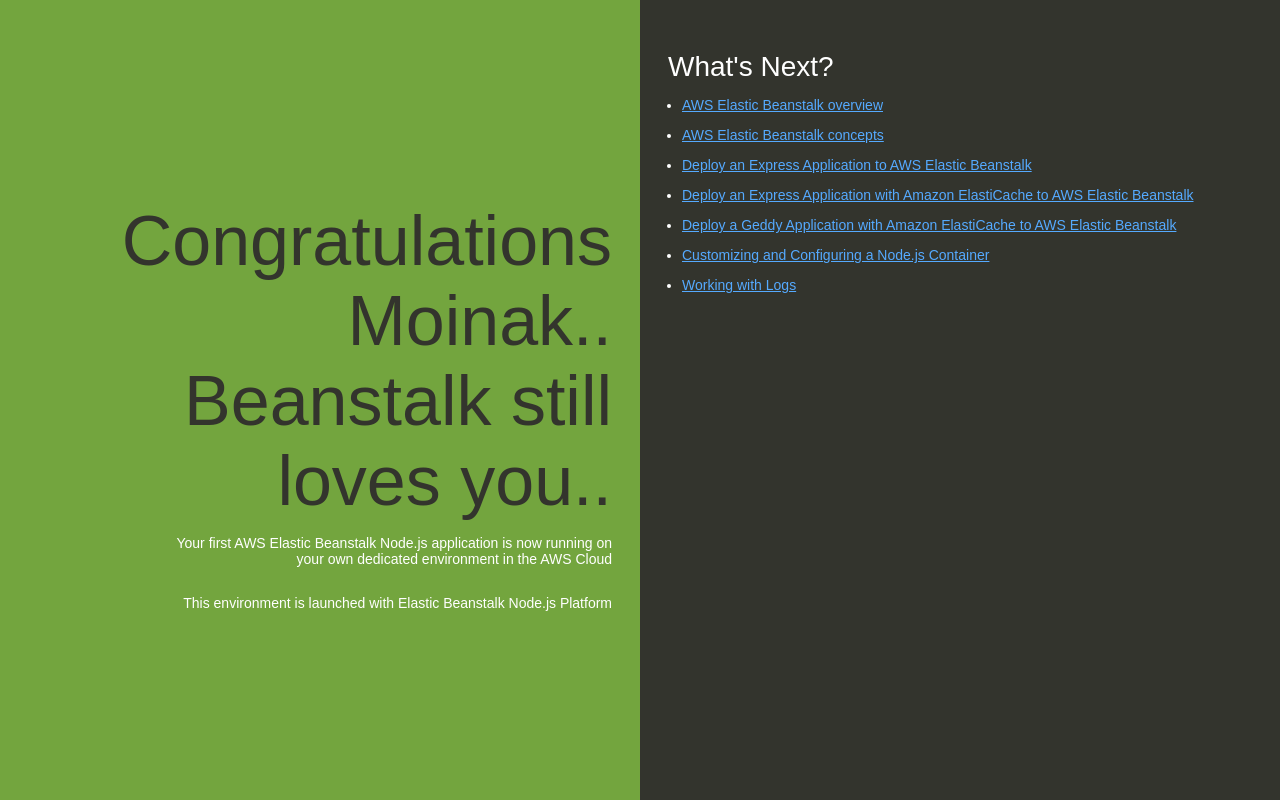
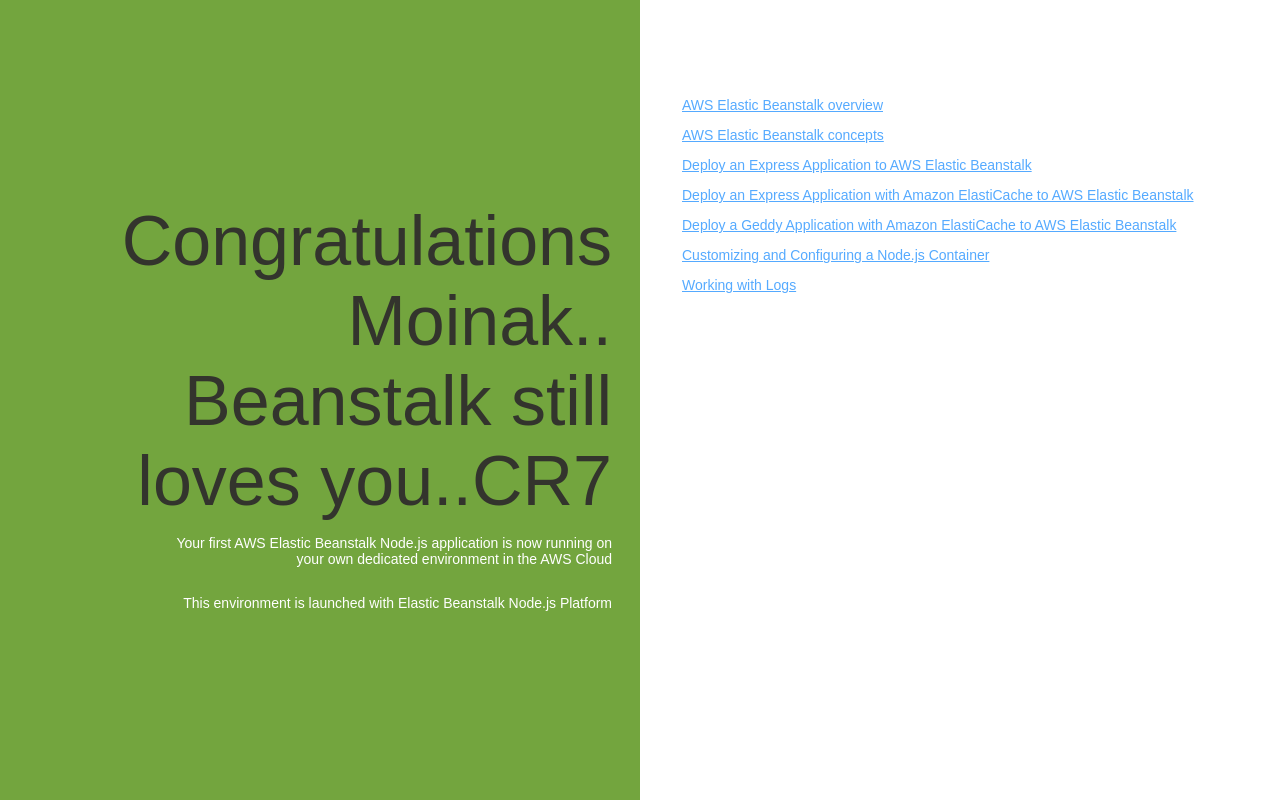
Before and after one commit to MoinakD-dev/beanstalk_sample_nodejs_app, a website: page index.html in a window 1280 px wide. Drawn offline with Linux system fonts and the light colour scheme.

Commit message:
Update index.html
fuccokmmit 1

```diff
--- a/index.html
+++ b/index.html
@@ -49,7 +49,7 @@
         bottom: 0px;
         left: 50%;
 
-        background-color: #33342D;
+        background-color: #ffffff;
       }
 
       h1 {
@@ -74,7 +74,7 @@
   </head>
   <body>
     <div class="textColumn">
-      <h1>Congratulations Moinak.. Beanstalk still loves you..</h1>
+      <h1>Congratulations Moinak.. Beanstalk still loves you..CR7</h1>
       <p>Your first AWS Elastic Beanstalk Node.js application is now running on your own dedicated environment in the AWS Cloud</p>
       <p>This environment is launched with Elastic Beanstalk Node.js Platform</p>
     </div>
```
